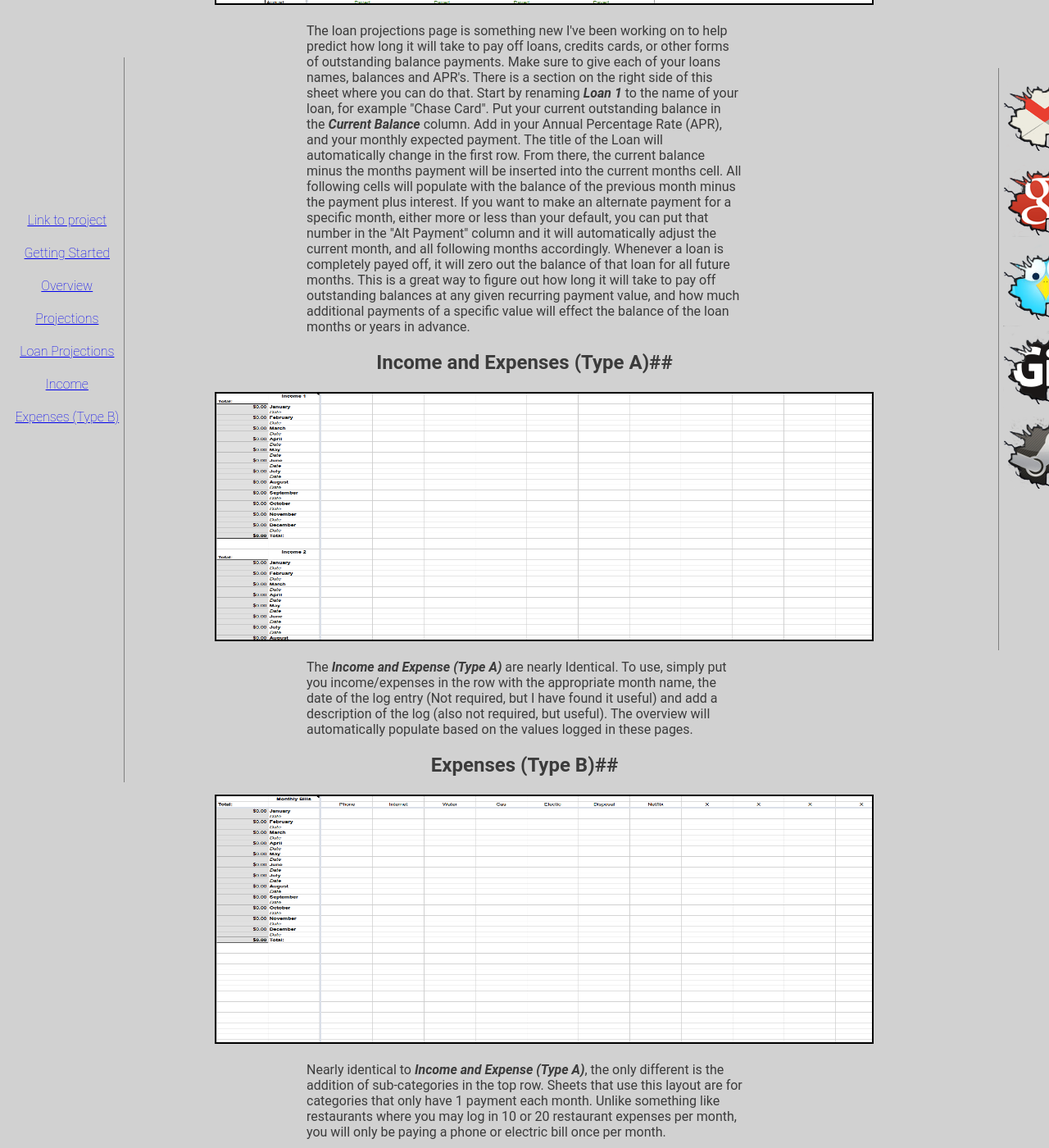
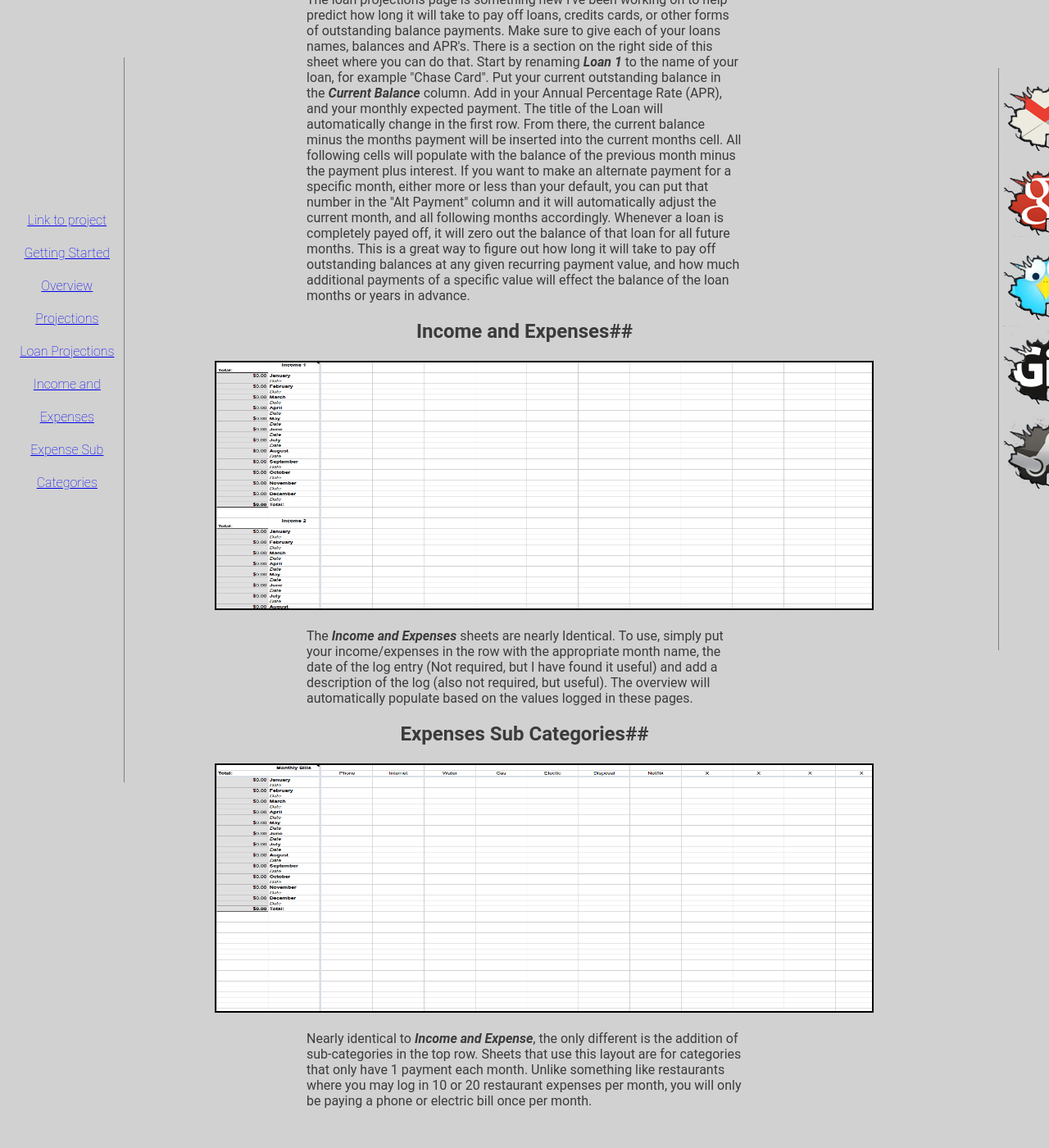
Before and after one commit to mathomastech/mathomastech.github.io, a Jekyll site: the page built from Projects/BudgetTemplate.markdown, in a window 1280 px wide and 1400 px high, scrolled down 3711 px. Shown: the whole window at 82% size. Built offline with Jekyll 4.4.1, drawn with Linux system fonts in a browser that asks for light colours; after the commit the page ends 5073 px from its top, so only the background shows below that; some of the changed text lies outside the part shown.

Commit message:
Updated content for 2014 version.

```diff
--- a/Projects/BudgetTemplate.markdown
+++ b/Projects/BudgetTemplate.markdown
@@ -8,35 +8,26 @@
 ---
 <p></p>
 <p class = "projectHeader">
-<strong>NOTICE: This page is currently being updated to support the new 2014 version of the template. Please be patient if there are some contradicting pieces of information, or missing and out of date screen shots. All information will be fully updated by January 1st, 2014!</strong>
-</p>
-<p></p>
-<p class = "projectHeader">
 In the following links, you will find details for each type of page in the template. The 2 most complicated are "Projections", and "Loan Projections". The "Overview" sheet also has some unique behavior. The remaining sheets have been standardized so that learning one will help you use the others.
 </p>
 <p></p>
 <ul class = "projectQuickLinks">
-<li><a class="projectPage"  href="https://drive.google.com/templates?view=public&amp;authorId=01784685571608047934">Link to project</a></li>
-
-<li><a class="projectPage"  href="#GettingStarted">Getting Started</a></li>
-
-<li><a class="projectPage"  href="#Overview">Overview</a></li>
-
-<li><a class="projectPage"  href="#Projections">Projections</a></li>
-
-<li><a class="projectPage"  href="#LoanProjections">Loan Projections</a></li>
-
-<li><a class="projectPage"  href="#IncomeExpenses">Income</a></li>
-
-	<li><a class="projectPage"  href="#Expenses(B)">Expenses (Type B)</a></li>
+   <li><a class="projectPage"  href="https://drive.google.com/templates?view=public&amp;authorId=01784685571608047934">Link to project</a></li>
+   <li><a class="projectPage"  href="#GettingStarted">Getting Started</a></li>
+   <li><a class="projectPage"  href="#Overview">Overview</a></li>
+   <li><a class="projectPage"  href="#Projections">Projections</a></li>
+   <li><a class="projectPage"  href="#LoanProjections">Loan Projections</a></li>
+   <li><a class="projectPage"  href="#IncomeExpenses">Income and Expenses</a></li>
+   <li><a class="projectPage"  href="#Expenses(B)">Expense Sub Categories</a></li>
 </ul>
 
 
 <a id="GettingStarted"></a>
 ##Getting Started##
 <a href="/img/BudgetTemplate/GettingStarted.png" data-lightbox="GettingStarted"><img src="/img/BudgetTemplate/GettingStarted.png" alt="Getting Started" width="800" height="300"/></a>
+<p class="projectContent">
 The <strong><em>Getting Started</em></strong> page is one of the newest additions to this template. On this page you will find everything you need to know about setting up your budget and how to use it. There are pieces of information it will require from you, including the current year, and your bank balances. These are critical pieces of information. If they are ignored, parts of the template will become completely unusable. Make sure to take the time to fill out the information, and read through the tips and tricks.
-
+</p>
 
 <a id="Overview"></a>
 ##Overview##
@@ -85,19 +76,19 @@
 </p>
 
 <a id="IncomeExpenses"></a>
-##Income and Expenses (Type A)##
+##Income and Expenses##
 
 <a href="/img/BudgetTemplate/Income.png" data-lightbox="Income"><img src="/img/BudgetTemplate/Income.png" alt="Income" width="800" height="300"/></a>
 
 <p></p>
 <p class="projectContent">
-	The <strong><em>Income and Expense (Type A)</em></strong> are nearly Identical. To use, simply put you income/expenses in the row with the appropriate month name, the date of the log entry (Not required, but I have found it useful) and add a description of the log (also not required, but useful). The overview will automatically populate based on the values logged in these pages.
+	The <strong><em>Income and Expenses</em></strong> sheets are nearly Identical. To use, simply put your income/expenses in the row with the appropriate month name, the date of the log entry (Not required, but I have found it useful) and add a description of the log (also not required, but useful). The overview will automatically populate based on the values logged in these pages.
 </p>
 
 <a id="Expenses(B)"></a>
-##Expenses (Type B)##
+##Expenses Sub Categories##
 <a href="/img/BudgetTemplate/MonthlyBills.png" data-lightbox="MonthlyBills"><img src="/img/BudgetTemplate/MonthlyBills.png" alt="MonthlyBills" width="800" height="300"/></a>
 <p></p>
 <p class="projectContent">
-	Nearly identical to <strong><em>Income and Expense (Type A)</em></strong>, the only different is the addition of sub-categories in the top row. Sheets that use this layout are for categories that only have 1 payment each month. Unlike something like restaurants where you may log in 10 or 20 restaurant expenses per month, you will only be paying a phone or electric bill once per month.
+	Nearly identical to <strong><em>Income and Expense</em></strong>, the only different is the addition of sub-categories in the top row. Sheets that use this layout are for categories that only have 1 payment each month. Unlike something like restaurants where you may log in 10 or 20 restaurant expenses per month, you will only be paying a phone or electric bill once per month.
 </p>
```
